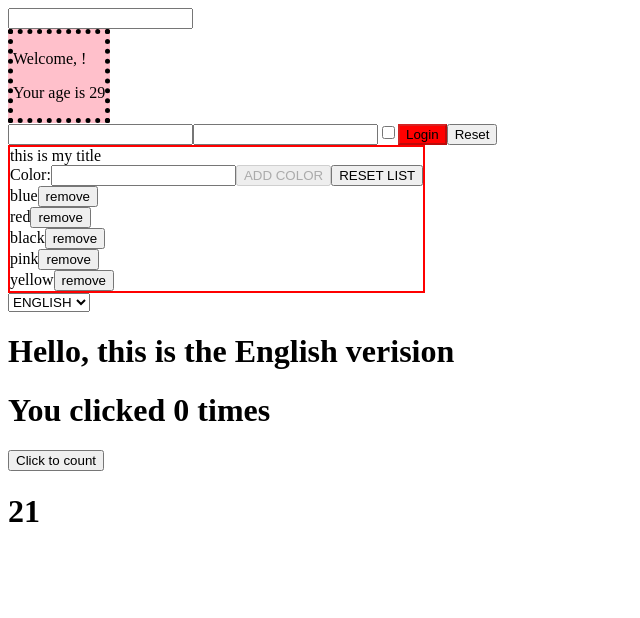
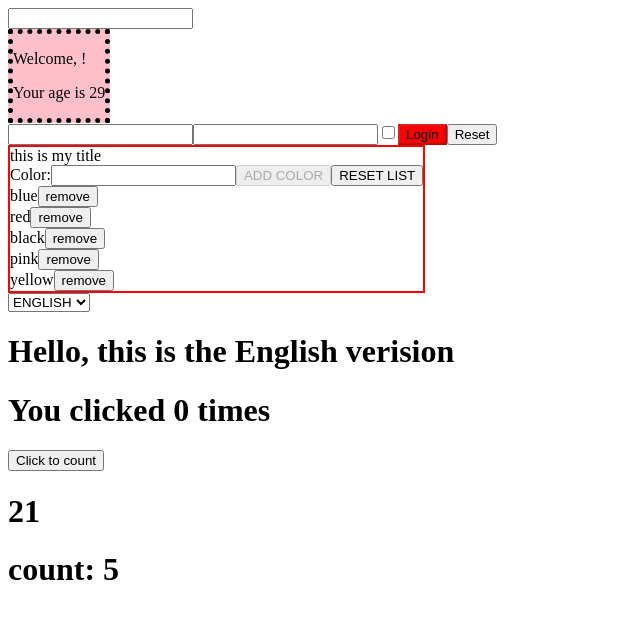
Before and after one commit to stefaniazocco/react-exercises, a React (Create React App) app: page / in a window 1280 px wide. Shown: the top 618 px of the page, without its empty margins (0-640 px from the left). Built offline with nearby package versions, Linux system fonts and the light colour scheme.

Commit message:
add effect

```diff
--- a/src/App.js
+++ b/src/App.js
@@ -6,6 +6,7 @@
 import { InteractiveWelcome } from "./InteractiveWelcome"
 import { Sum } from "./Sum"
 import { ClickCounter } from "./ClickCounter"
+import { Counter } from "./Counter"
 
 
 
@@ -33,6 +34,7 @@
                         return console.log("The counter is now" + counter)
                     }}/>
                     <Sum />
+                    <Counter initialValue={0} />
 
                 </div>
     }
--- a/src/Counter.js
+++ b/src/Counter.js
@@ -1,20 +1,17 @@
-import React from "react";
+import React, { useEffect, useState } from "react";
 import { CounterDisplay } from "./CounterDisplay";
 
-export class Counter extends React.Component {
-    state= {
-        count : this.props.initialValue,
-    }
-    componentDidMount(){
-        setInterval(() =>{
-            this.setState((state) => {
-                return {
-                    count: state.count + this.props.incrementAmount,
-                }
-            })
-        }, this.props.incrementInterval)
-    }
-    render(){
-        return (<CounterDisplay displayCount= {this.state.count}/>)
-    }
+export function Counter({initialValue = 0}){
+    const [count, setCount] = useState(initialValue)
+
+useEffect(() => {
+    const interval = setInterval(() => {
+        setCount(count + 1)
+    }, 1000)
+
+    return () => clearInterval(interval)
+
+}, [count])
+
+    return (<CounterDisplay displayCount= {count}/>)
 }
```
